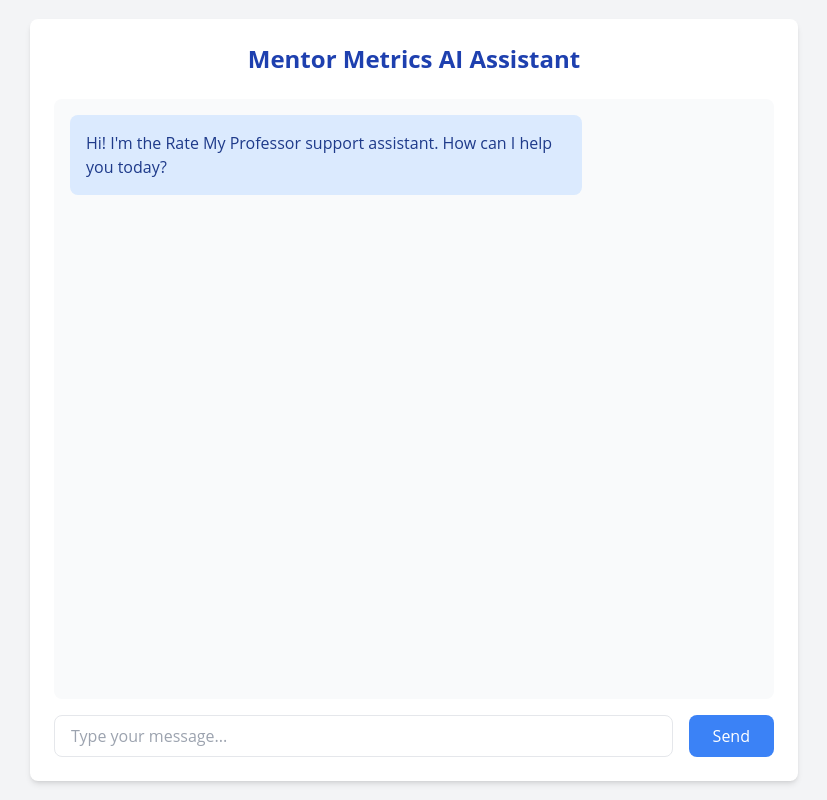
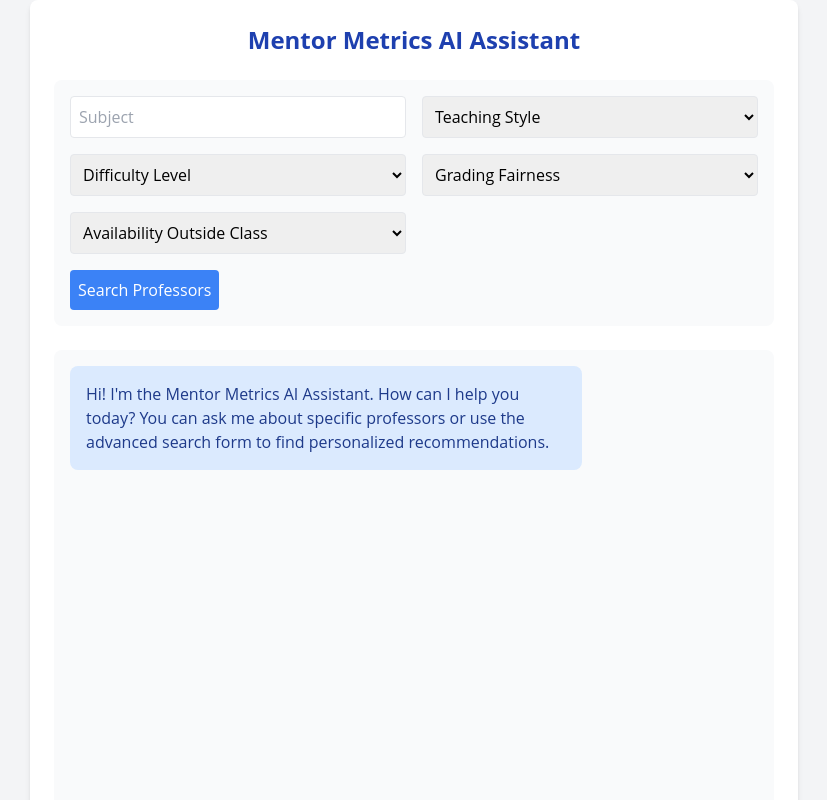
Before and after one commit to IntermediaDesigns/mentor-metrics, a Next.js app: page / in a window 1280 px wide. Shown: the top 800 px of the page, without its empty margins (226-1053 px from the left). Built offline with nearby package versions, Linux system fonts and the light colour scheme.

Commit message:
chore: Refactor chat route and add advanced professor search form

```diff
--- a/app/api/chat/route.js
+++ b/app/api/chat/route.js
@@ -3,9 +3,13 @@
 import OpenAI from "openai";
 
 const systemPrompt = `
-You are a rate my professor agent to help students find classes, that takes in user questions and answers them.
-For every user question, the top 3 professors that match the user question are returned.
-Use them to answer the question if needed.
+You are an advanced rate my professor agent to help students find classes and professors. Analyze the user's query to understand their preferences and requirements. Provide personalized professor recommendations based on the following criteria:
+1. Subject area
+2. Teaching style (e.g., hands-on, lecture-based, discussion-oriented)
+3. Difficulty level
+4. Grading fairness
+5. Availability outside of class
+For every user question, analyze the top 5 professors that match the user's criteria. Explain why each professor is recommended and how they match the user's preferences.
 `;
 
 export async function POST(req) {
@@ -49,7 +53,7 @@
       { role: "user", content: lastMessageContent },
     ],
     model: "gpt-3.5-turbo",
-    stream: false,  // Change this to false
+    stream: false,
   });
 
   // Structure the final response
--- a/app/page.js
+++ b/app/page.js
@@ -20,24 +20,102 @@
   );
 };
 
+const AdvancedSearchForm = ({ onSearch }) => {
+  const [criteria, setCriteria] = useState({
+    subject: '',
+    teachingStyle: '',
+    difficulty: '',
+    gradingFairness: '',
+    availability: ''
+  });
+
+  const handleChange = (e) => {
+    setCriteria({ ...criteria, [e.target.name]: e.target.value });
+  };
+
+  const handleSubmit = (e) => {
+    e.preventDefault();
+    const query = `Find professors for ${criteria.subject} with ${criteria.teachingStyle} teaching style, ${criteria.difficulty} difficulty, ${criteria.gradingFairness} grading, and ${criteria.availability} availability outside class.`;
+    onSearch(query);
+  };
+
+  return (
+    <form onSubmit={handleSubmit} className="mb-6 p-4 bg-gray-50 rounded-lg">
+      <div className="grid grid-cols-2 gap-4">
+        <input
+          type="text"
+          name="subject"
+          placeholder="Subject"
+          onChange={handleChange}
+          className="p-2 border rounded"
+        />
+        <select
+          name="teachingStyle"
+          onChange={handleChange}
+          className="p-2 border rounded"
+        >
+          <option value="">Teaching Style</option>
+          <option value="hands-on">Hands-on</option>
+          <option value="lecture-based">Lecture-based</option>
+          <option value="discussion-oriented">Discussion-oriented</option>
+        </select>
+        <select
+          name="difficulty"
+          onChange={handleChange}
+          className="p-2 border rounded"
+        >
+          <option value="">Difficulty Level</option>
+          <option value="easy">Easy</option>
+          <option value="moderate">Moderate</option>
+          <option value="challenging">Challenging</option>
+        </select>
+        <select
+          name="gradingFairness"
+          onChange={handleChange}
+          className="p-2 border rounded"
+        >
+          <option value="">Grading Fairness</option>
+          <option value="very fair">Very Fair</option>
+          <option value="fair">Fair</option>
+          <option value="strict">Strict</option>
+        </select>
+        <select
+          name="availability"
+          onChange={handleChange}
+          className="p-2 border rounded"
+        >
+          <option value="">Availability Outside Class</option>
+          <option value="very available">Very Available</option>
+          <option value="somewhat available">Somewhat Available</option>
+          <option value="limited">Limited</option>
+        </select>
+      </div>
+      <button type="submit" className="mt-4 p-2 bg-blue-500 text-white rounded hover:bg-blue-600">
+        Search Professors
+      </button>
+    </form>
+  );
+};
+
 export default function Home() {
   const [messages, setMessages] = useState([
     {
       role: 'assistant',
-      content: `Hi! I'm the Rate My Professor support assistant. How can I help you today?`,
+      content: `Hi! I'm the Mentor Metrics AI Assistant. How can I help you today? You can ask me about specific professors or use the advanced search form to find personalized recommendations.`,
     },
   ])
   const [message, setMessage] = useState('')
   const [isLoading, setIsLoading] = useState(false)
 
-  const sendMessage = async () => {
-    if (!message.trim() || isLoading) return
+  const sendMessage = async (customMessage = null) => {
+    const messageToSend = customMessage || message;
+    if (!messageToSend.trim() || isLoading) return
 
     setIsLoading(true)
     setMessage('')
     setMessages((prevMessages) => [
       ...prevMessages,
-      { role: 'user', content: message },
+      { role: 'user', content: messageToSend },
       { role: 'assistant', content: '' },
     ])
 
@@ -47,7 +125,7 @@
         headers: {
           'Content-Type': 'application/json',
         },
-        body: JSON.stringify([...messages, { role: 'user', content: message }]),
+        body: JSON.stringify([...messages, { role: 'user', content: messageToSend }]),
       })
 
       if (!response.ok) {
@@ -78,6 +156,7 @@
     <div className="flex flex-col justify-center items-center min-h-screen bg-gray-100">
       <div className="w-full max-w-3xl bg-white rounded-lg shadow-md p-6">
         <h1 className="text-2xl font-bold text-center mb-6 text-blue-800">Mentor Metrics AI Assistant</h1>
+        <AdvancedSearchForm onSearch={sendMessage} />
         <div className="flex flex-col space-y-4 h-[600px] overflow-y-auto mb-4 p-4 bg-gray-50 rounded-lg">
           {messages.map((msg, index) => (
             <div
@@ -109,7 +188,7 @@
             disabled={isLoading}
           />
           <button
-            onClick={sendMessage}
+            onClick={() => sendMessage()}
             className={`px-6 py-2 bg-blue-500 text-white rounded-lg hover:bg-blue-600 focus:outline-none focus:ring-2 focus:ring-blue-500 ${
               isLoading ? 'opacity-50 cursor-not-allowed' : ''
             }`}
```
